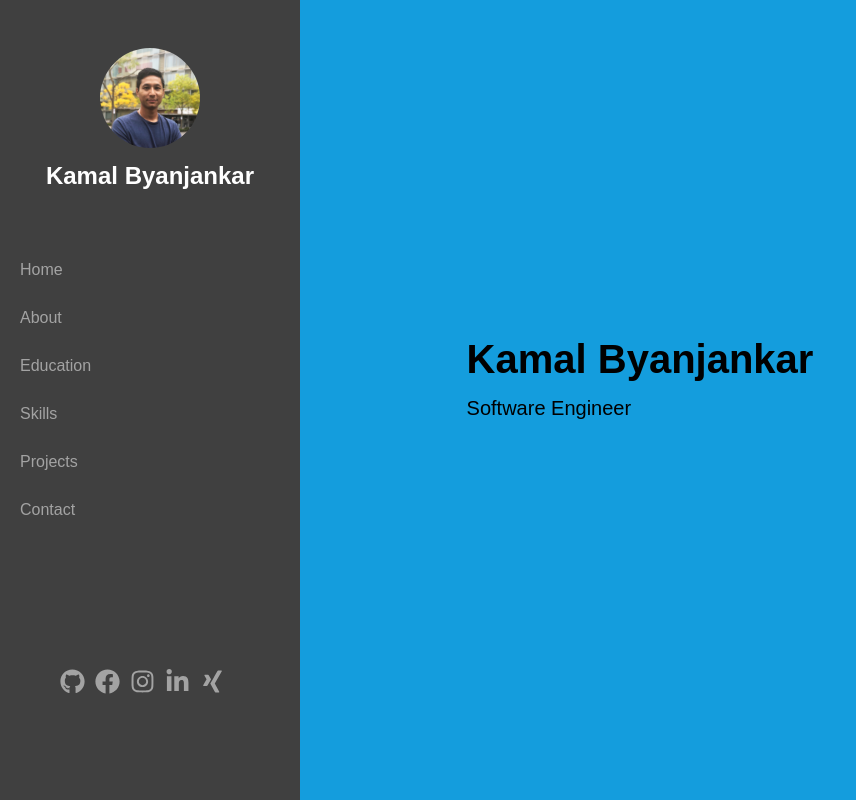
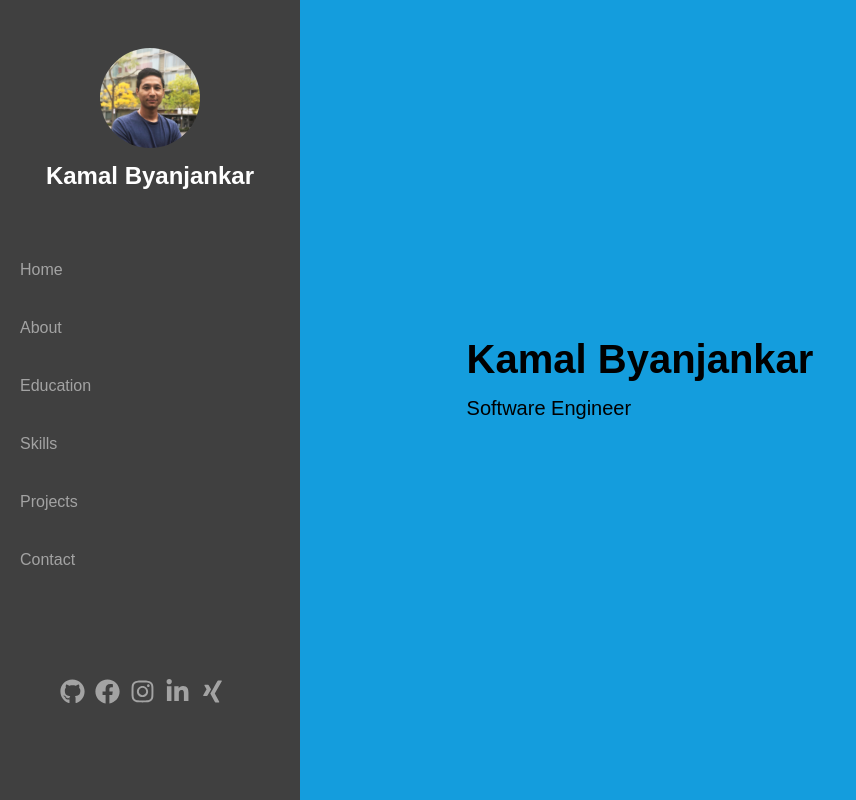
Before and after one commit to KamalByanjankar/PortfolioWebsite, a React app: page / in a window 1280 px wide. Shown: the top 800 px of the page, without its empty margins (0-856 px from the left). Built offline with nearby package versions, Linux system fonts and the light colour scheme.

Commit message:
css edited

```diff
--- a/src/components/Contact/Contact.jsx
+++ b/src/components/Contact/Contact.jsx
@@ -45,7 +45,9 @@ const Contact = () => {
     <div className="header contact">
       <h1>Contact</h1>
       <div className="contact__wrapper">
-
+        <div className="contact__details">
+          <p>contact details gone here</p>
+        </div>
         <div className="contact__form">
           <form onSubmit={submitForm}>
             <div>
@@ -113,27 +115,6 @@ const Contact = () => {
             </button>
           </form>
         </div>
-
-        {/* <div className="contact__info">
-          {contact.map((item) => {
-            return (
-              <li key={item.title}>
-                <a
-                  className="contact__link"
-                  href={item.link}
-                  target="_blank"
-                  rel="noopener noreferrer"
-                >
-                  <div className="contact__details">
-                    <p className="">{item.title}</p>
-                    <p className="contact__details">{item.subtitle}</p>
-                    <p className="contact__details">{item.country}</p>
-                  </div>
-                </a>
-              </li>
-            );
-          })}
-        </div> */}
       </div>
     </div>
   );
--- a/src/components/Navbar/Navbar.css
+++ b/src/components/Navbar/Navbar.css
@@ -35,7 +35,7 @@
 
 .navbar__navigation ul li{
   list-style-type: none;
-  margin: 30px 0;
+  margin: 30px 0 40px 0;
   padding: 0;
   font-size: 16px;
   color: rgb(163, 163, 163);
--- a/src/components/Social/Social.css
+++ b/src/components/Social/Social.css
@@ -2,7 +2,7 @@
   position: relative;
   width: 60%;
   margin: 0 auto;
-  bottom: -100px;
+  bottom: -50px;
 }
 .social a {
   padding-right: 10px;
```
